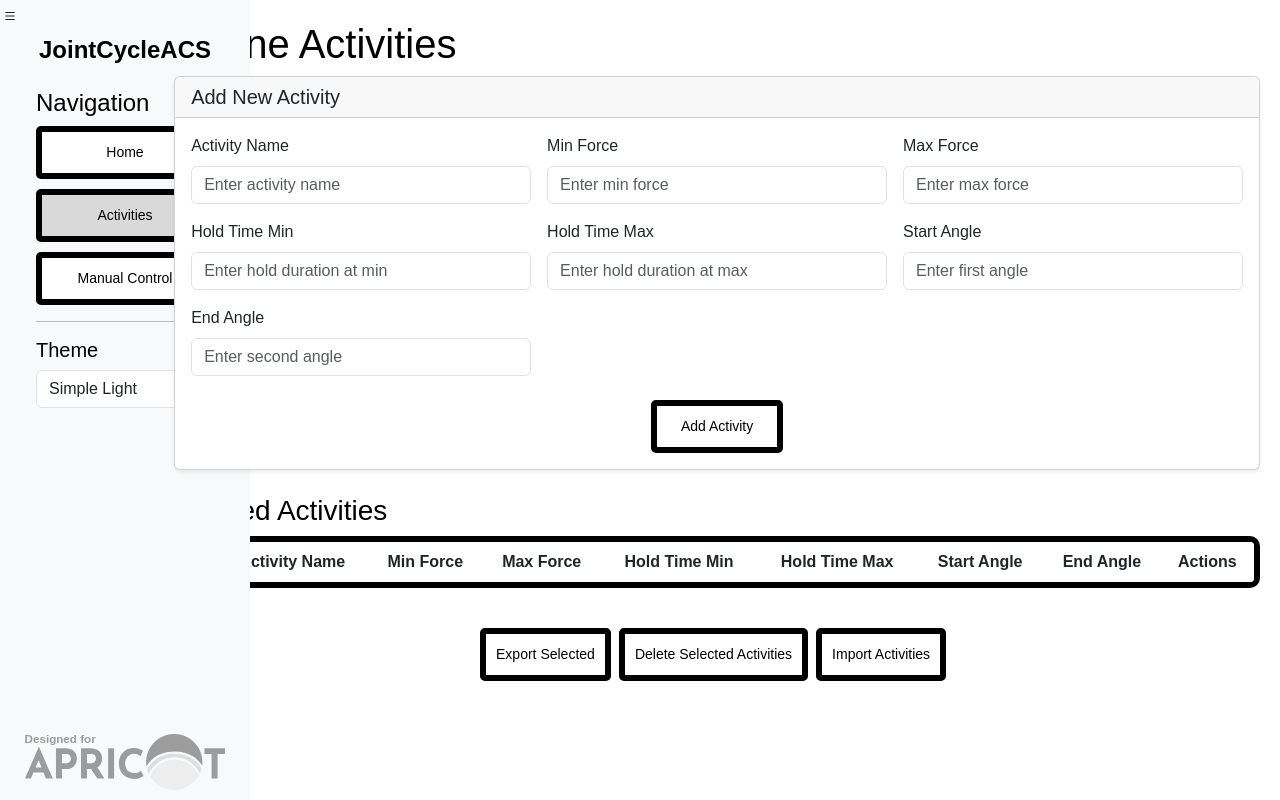
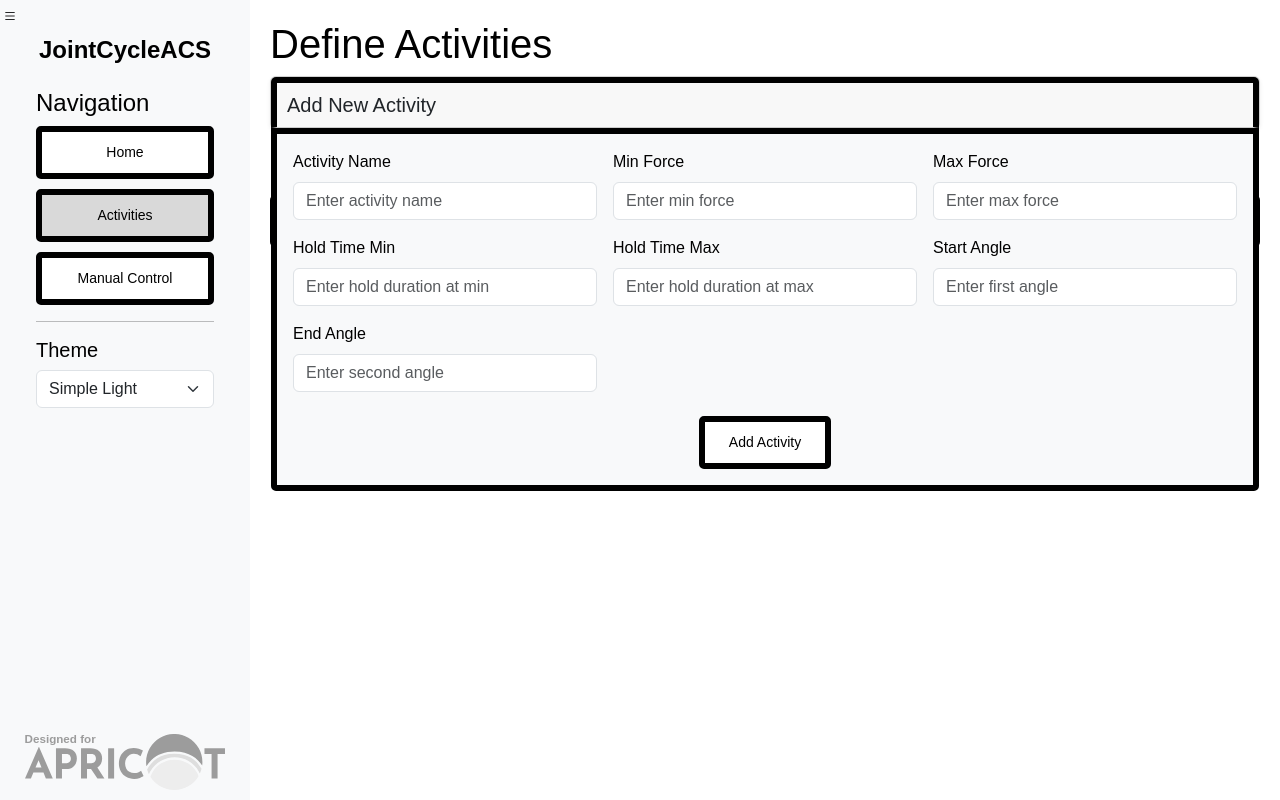
Before and after one commit to harilaosk/JCACS_flask, a Flask app: page /activities in a window 1280 px wide, after a click on "Add New Activity". Run offline with Flask 3, Linux system fonts and the light colour scheme; lists and menus that the app fills with data are empty.

Commit message:
collapsible add activity- flow upgrade

```diff
--- a/static/styles.css
+++ b/static/styles.css
@@ -16,6 +16,7 @@
     --nav-btn-active-bg: #d9d9d9;
     --nav-btn-border: #000;
     --nav-btn-bg: #ffffff;
+    --content-bg: #f8f9fa;
 }
 
 /* Simple Dark Theme */
@@ -30,6 +31,8 @@
     --nav-btn-active-bg: #495057;
     --nav-btn-border: #ffffff;
     --nav-btn-bg: #212529;
+    --content-bg: #343a40;
+
 }
 
 /* Colourful Theme */
@@ -44,6 +47,8 @@
     --nav-btn-active-bg: #f8b88a; /* Orange */
     --nav-btn-border: #f08590; /* Pink for unselected buttons */
     --nav-btn-active-border: #221c41; /* Navy for selected buttons */
+    --content-bg: #f8f9fa;
+
 }
 
 /* Global Styles */
@@ -110,6 +115,7 @@ body {
 /* Main Content */
 .theme-main {
 /*    margin-left: var(--nav-width); /* Ensure main content is offset by nav width */
+    margin-left: 0; /* Ensure main content is offset by nav width */
     background-color: var(--main-bg);
     color: var(--text-color);
     padding: 20px;
@@ -153,7 +159,7 @@ border: 0;
 
 /* Rounded table */
 .rounded-table {
-    border-radius: 10px; /* Adjust the value for more or less rounding */
+    border-radius: 5px; /* Adjust the value for more or less rounding */
     overflow: hidden; /* Ensures the border-radius is applied properly */
     border: 6px solid var(--btn-border); /* Outer border */
     border-collapse: separate; /* Prevent inner borders from collapsing */
@@ -243,3 +249,38 @@ border: 0;
     position: fixed;
 
 }
+
+
+
+
+#addActivityForm {
+    position: absolute; /* Remove the collapsing card from the document flow */
+    top: 100%; /* Position it below the header */
+    width: 100%; /* Match the width of the parent container */
+    z-index: 1; /* Ensure it appears above other elements */
+    margin: 0; /* Remove any default margins */
+    background-color: var(--content-bg); /*var(--content-box-bg); /*var(--main-bg); /* Ensure the background is visible */
+    box-sizing: border-box; /* Include padding and border in width/height */
+    /*border-radius: 5px; /* Add rounded corners for aesthetics */
+    border-radius: 0 0 5px 5px; /* Rounded corners for the bottom */
+    /*padding: 20px; /* Add some padding for content */
+    border: 6px solid var(--btn-border); /* Outer border */
+    color: var(--text-color);
+
+
+
+}
+.card {
+   position: relative
+}
+
+.card-header {
+    /*background-color: var(--content-box-bg); /**/
+    /*color: var(--text-color); /**/
+    padding: 10px;
+    border-radius: 5px 5px 0 0; /* Rounded corners for the top */
+    border-top: 6px solid var(--btn-border); /* top border */
+    border-left: 6px solid var(--btn-border); /* left border */
+    border-right: 6px solid var(--btn-border); /* right border */
+
+}
```
